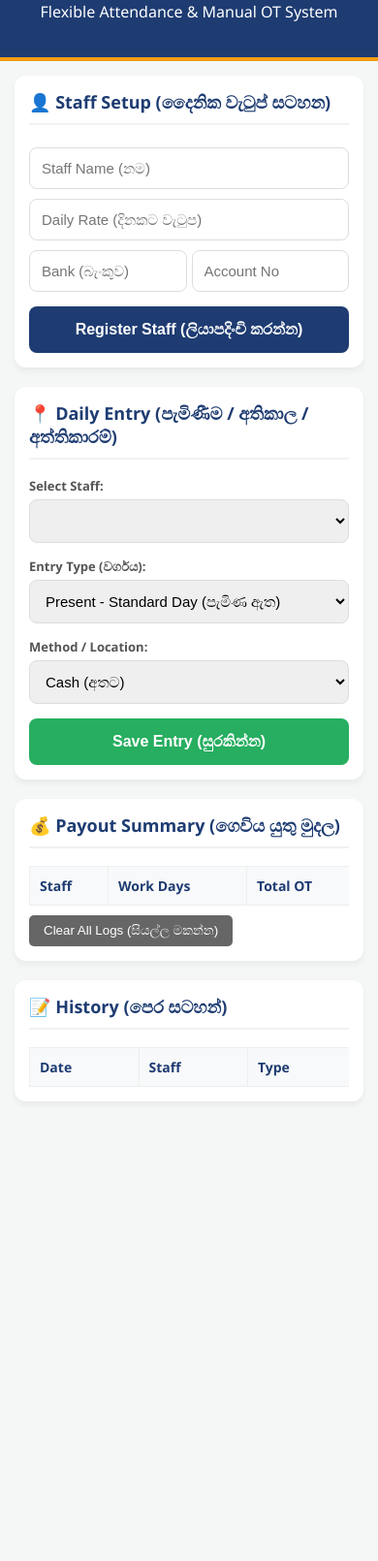
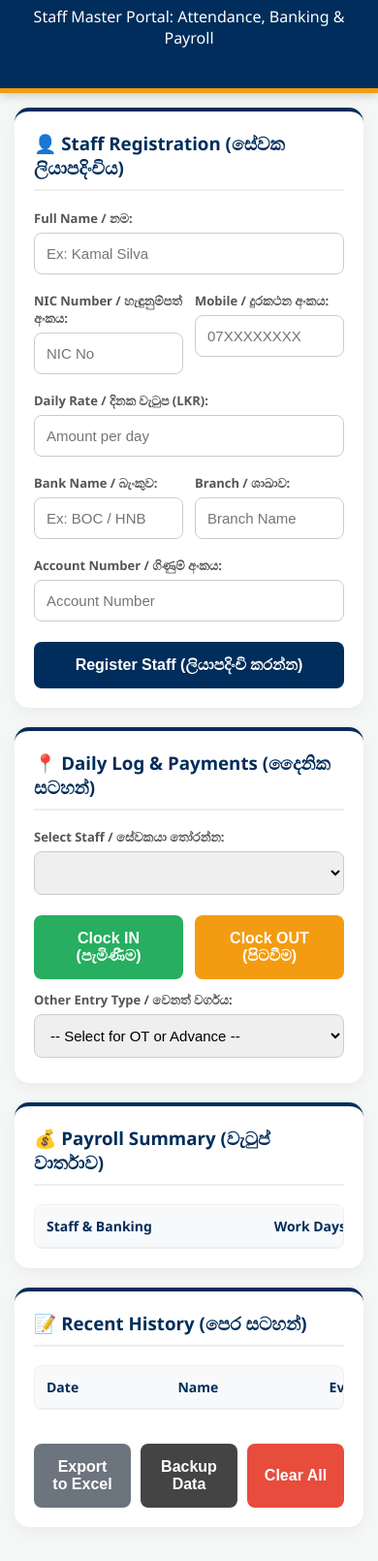
Before and after one commit to sijanmnm6/rc-aluminium-portal, a plain HTML site: page Index.html in a window 390 px wide. Shown: the part 148-1758 px from the top of the page at 97% size. Before the commit the page ends 1319 px from the top, so only its background shows below. Drawn offline with Linux system fonts and the light colour scheme.

Commit message:
Add files via upload

```diff
--- a/Index.html
+++ b/Index.html
@@ -3,179 +3,274 @@
 <head>
     <meta charset="UTF-8">
     <meta name="viewport" content="width=device-width, initial-scale=1.0">
-    <title>RC Aluminium - Flexible Payroll</title>
+    <title>RC Aluminium Pvt Ltd - Master Portal</title>
     <style>
-        :root { --primary: #1e3c72; --secondary: #f39c12; --success: #27ae60; --danger: #e74c3c; --bg: #f4f7f6; }
-        body { font-family: 'Segoe UI', Arial, sans-serif; background: var(--bg); margin: 0; padding: 0; }
-        .header { background: var(--primary); color: white; padding: 20px; text-align: center; border-bottom: 4px solid var(--secondary); }
-        .container { padding: 15px; max-width: 800px; margin: auto; }
-        .card { background: white; padding: 15px; border-radius: 12px; margin-bottom: 20px; box-shadow: 0 4px 6px rgba(0,0,0,0.05); }
-        h3 { margin-top: 0; color: var(--primary); border-bottom: 2px solid #f1f1f1; padding-bottom: 10px; font-size: 18px; }
+        :root { --primary: #002d5b; --secondary: #f39c12; --success: #27ae60; --danger: #e74c3c; --info: #3498db; --bg: #f4f7f6; }
+        body { font-family: 'Segoe UI', Arial, sans-serif; background: var(--bg); margin: 0; padding: 0; color: #333; }
+        .header { background: var(--primary); color: white; padding: 25px 15px; text-align: center; border-bottom: 5px solid var(--secondary); box-shadow: 0 2px 10px rgba(0,0,0,0.2); }
+        .container { padding: 15px; max-width: 1000px; margin: auto; }
+        .card { background: white; padding: 20px; border-radius: 15px; margin-bottom: 20px; box-shadow: 0 4px 15px rgba(0,0,0,0.05); border-top: 4px solid var(--primary); }
+        h3 { margin-top: 0; color: var(--primary); border-bottom: 2px solid #eee; padding-bottom: 10px; display: flex; justify-content: space-between; align-items: center; }
 
-        label { font-weight: bold; display: block; margin-top: 10px; font-size: 13px; color: #555; }
-        input, select { width: 100%; padding: 12px; margin: 5px 0; border: 1px solid #ddd; border-radius: 8px; font-size: 15px; box-sizing: border-box; }
+        .form-grid { display: grid; grid-template-columns: 1fr 1fr; gap: 12px; }
+        label { font-weight: bold; display: block; margin-top: 12px; font-size: 13px; color: #555; }
+        input, select { width: 100%; padding: 12px; margin: 6px 0; border: 1px solid #ccc; border-radius: 8px; font-size: 15px; box-sizing: border-box; transition: 0.3s; }
+        input:focus { border-color: var(--secondary); outline: none; background: #fffdf9; }
 
-        .btn-main { width: 100%; padding: 15px; border: none; border-radius: 8px; font-size: 16px; font-weight: bold; cursor: pointer; color: white; margin-top: 10px; }
-        .bg-blue { background: var(--primary); }
-        .bg-green { background: var(--success); }
-        .btn-del { background: var(--danger); padding: 5px 10px; width: auto; font-size: 12px; }
+        .btn { width: 100%; padding: 15px; margin-top: 15px; border: none; border-radius: 8px; font-size: 16px; font-weight: bold; cursor: pointer; color: white; transition: 0.2s; }
+        .btn-reg { background: var(--primary); }
+        .btn-in { background: var(--success); }
+        .btn-out { background: var(--secondary); }
+        .btn-save { background: var(--info); }
+        .btn-del { background: var(--danger); width: auto; padding: 5px 10px; font-size: 11px; margin: 0; }
+        .btn:active { transform: scale(0.98); }
 
-        .scroll { overflow-x: auto; margin-top: 10px; }
-        table { width: 100%; border-collapse: collapse; min-width: 600px; background: white; }
-        th, td { border: 1px solid #eee; padding: 10px; text-align: left; font-size: 14px; }
-        th { background: #f8f9fa; color: var(--primary); }
-        .bank-info { font-size: 11px; color: #2980b9; background: #e8f4fd; padding: 3px 6px; border-radius: 4px; display: inline-block; }
+        .scroll { overflow-x: auto; margin-top: 15px; border-radius: 8px; border: 1px solid #eee; }
+        table { width: 100%; border-collapse: collapse; min-width: 850px; background: white; }
+        th, td { border-bottom: 1px solid #eee; padding: 12px; text-align: left; font-size: 14px; }
+        th { background: #f8f9fa; color: var(--primary); font-weight: bold; }
+        tr:hover { background: #fdfdfd; }
+
+        .bank-info { font-size: 11px; color: #2980b9; background: #e8f4fd; padding: 6px; border-radius: 6px; margin-top: 6px; border-left: 3px solid var(--info); }
+        .badge { padding: 4px 8px; border-radius: 5px; font-size: 11px; font-weight: bold; text-transform: uppercase; }
+        .bg-in { background: #d4edda; color: #155724; }
+        .bg-out { background: #fff3cd; color: #856404; }
+        .footer-btns { display: flex; gap: 10px; margin-top: 20px; }
     </style>
 </head>
 <body>
 
 <div class="header">
     <h1>RC ALUMINIUM PVT LTD</h1>
-    <p>Flexible Attendance & Manual OT System</p>
+    <p>Staff Master Portal: Attendance, Banking & Payroll</p>
 </div>
 
 <div class="container">
 
     <div class="card">
-        <h3>👤 Staff Setup (දෛනික වැටුප් සටහන)</h3>
-        <input type="text" id="staffName" placeholder="Staff Name (නම)">
-        <input type="number" id="dailyRate" placeholder="Daily Rate (දිනකට වැටුප)">
-        <div style="display: flex; gap: 5px;">
-            <input type="text" id="bankName" placeholder="Bank (බැංකුව)">
-            <input type="text" id="accNumber" placeholder="Account No">
+        <h3>👤 Staff Registration (සේවක ලියාපදිංචිය)</h3>
+        <label>Full Name / නම:</label>
+        <input type="text" id="name" placeholder="Ex: Kamal Silva">
+
+        <div class="form-grid">
+            <div>
+                <label>NIC Number / හැඳුනුම්පත් අංකය:</label>
+                <input type="text" id="nic" placeholder="NIC No">
+            </div>
+            <div>
+                <label>Mobile / දුරකථන අංකය:</label>
+                <input type="number" id="mobile" placeholder="07XXXXXXXX">
+            </div>
         </div>
-        <button class="btn-main bg-blue" onclick="addStaff()">Register Staff (ලියාපදිංචි කරන්න)</button>
+
+        <label>Daily Rate / දිනක වැටුප (LKR):</label>
+        <input type="number" id="rate" placeholder="Amount per day">
+
+        <div class="form-grid">
+            <div>
+                <label>Bank Name / බැංකුව:</label>
+                <input type="text" id="bank" placeholder="Ex: BOC / HNB">
+            </div>
+            <div>
+                <label>Branch / ශාඛාව:</label>
+                <input type="text" id="branch" placeholder="Branch Name">
+            </div>
+        </div>
+
+        <label>Account Number / ගිණුම් අංකය:</label>
+        <input type="text" id="acc" placeholder="Account Number">
+
+        <button class="btn btn-reg" onclick="addStaff()">Register Staff (ලියාපදිංචි කරන්න)</button>
     </div>
 
     <div class="card">
-        <h3>📍 Daily Entry (පැමිණීම / අතිකාල / අත්තිකාරම්)</h3>
-        <label>Select Staff:</label>
-        <select id="selectStaff"></select>
+        <h3>📍 Daily Log & Payments (දෛනික සටහන්)</h3>
+        <label>Select Staff / සේවකයා තෝරන්න:</label>
+        <select id="staffSelect"></select>
 
-        <label>Entry Type (වර්ගය):</label>
-        <select id="entryType" onchange="toggleInputs()">
-            <option value="P">Present - Standard Day (පැමිණ ඇත)</option>
-            <option value="OT">Overtime - Manual Amount (අතිකාල දීමනා)</option>
-            <option value="ADV">Advance / Hand-over (අත්තිකාරම්)</option>
+        <div class="form-grid">
+            <button class="btn btn-in" onclick="punch('IN')">Clock IN (පැමිණීම)</button>
+            <button class="btn btn-out" onclick="punch('OUT')">Clock OUT (පිටවීම)</button>
+        </div>
+
+        <label>Other Entry Type / වෙනත් වර්ගය:</label>
+        <select id="logType" onchange="toggleVal()">
+            <option value="">-- Select for OT or Advance --</option>
+            <option value="OT">Manual OT (අතිකාල දීමනා)</option>
+            <option value="ADV">Advance (අත්තිකාරම්)</option>
         </select>
 
-        <div id="amountDiv" style="display:none;">
-            <label id="amtLabel">Amount / මුදල:</label>
-            <input type="number" id="entryValue" value="0">
+        <div id="valDiv" style="display:none;">
+            <label>Amount / මුදල:</label>
+            <input type="number" id="logVal" value="0">
+            <button class="btn btn-save" onclick="saveManualEntry()">Save OT/Advance (සුරකින්න)</button>
         </div>
-
-        <label>Method / Location:</label>
-        <select id="payMethod">
-            <option value="Cash">Cash (අතට)</option>
-            <option value="Bank">Bank Deposit (බැංකුවට)</option>
-            <option value="Workshop">Workshop (වැඩපොළ)</option>
-            <option value="Site">Site (වැඩබිම)</option>
-        </select>
-
-        <button class="btn-main bg-green" onclick="saveEntry()">Save Entry (සුරකින්න)</button>
     </div>
 
     <div class="card">
-        <h3>💰 Payout Summary (ගෙවිය යුතු මුදල)</h3>
-        <div class="scroll" id="summaryArea"></div>
-        <button style="background:#666; width:auto; padding:8px 15px; color:white; border-radius:5px; margin-top:10px; border:none;" onclick="clearLogs()">Clear All Logs (සියල්ල මකන්න)</button>
+        <h3>💰 Payroll Summary (වැටුප් වාර්තාව)</h3>
+        <div class="scroll" id="payoutArea"></div>
     </div>
 
     <div class="card">
-        <h3>📝 History (පෙර සටහන්)</h3>
+        <h3>📝 Recent History (පෙර සටහන්)</h3>
         <div class="scroll" id="historyArea"></div>
+
+        <div class="footer-btns">
+            <button class="btn" style="background:#6c757d;" onclick="exportCSV()">Export to Excel</button>
+            <button class="btn" style="background:#444;" onclick="backupData()">Backup Data</button>
+            <button class="btn" style="background:#e74c3c;" onclick="clearAll()">Clear All</button>
+        </div>
     </div>
 
 </div>
 
 <script>
-    let staff = JSON.parse(localStorage.getItem('rc_flex_staff')) || [];
-    let logs = JSON.parse(localStorage.getItem('rc_flex_logs')) || [];
+    let staff = JSON.parse(localStorage.getItem('rc_master_staff')) || [];
+    let logs = JSON.parse(localStorage.getItem('rc_master_logs')) || [];
 
-    function toggleInputs() {
-        const type = document.getElementById('entryType').value;
-        document.getElementById('amountDiv').style.display = (type === 'P') ? 'none' : 'block';
+    function toggleVal() {
+        const type = document.getElementById('logType').value;
+        document.getElementById('valDiv').style.display = (type === 'OT' || type === 'ADV') ? 'block' : 'none';
     }
 
     function addStaff() {
-        const name = document.getElementById('staffName').value;
-        const rate = document.getElementById('dailyRate').value;
-        const bank = document.getElementById('bankName').value;
-        const acc = document.getElementById('accNumber').value;
-        if(!name || !rate) return alert("Name and Daily Rate required!");
-        staff.push({ id: Date.now(), name, rate: parseFloat(rate), bank, acc });
-        updateData();
-        location.reload();
+        const data = {
+            id: Date.now(),
+            name: document.getElementById('name').value,
+            nic: document.getElementById('nic').value,
+            mobile: document.getElementById('mobile').value,
+            rate: parseFloat(document.getElementById('rate').value),
+            bank: document.getElementById('bank').value,
+            branch: document.getElementById('branch').value,
+            acc: document.getElementById('acc').value
+        };
+        if(!data.name || !data.rate) return alert("Please enter Name and Daily Rate!");
+        staff.push(data);
+        saveRefresh();
+        alert("Staff Registered!");
     }
 
-    function saveEntry() {
-        const staffId = document.getElementById('selectStaff').value;
-        if(!staffId) return alert("Select Staff!");
-        const type = document.getElementById('entryType').value;
-        const val = parseFloat(document.getElementById('entryValue').value) || 0;
-        const method = document.getElementById('payMethod').value;
-        const date = new Date().toLocaleDateString();
+    function punch(type) {
+        const sId = document.getElementById('staffSelect').value;
+        if(!sId) return alert("Select staff!");
+        const now = new Date();
+        logs.push({
+            logId: Date.now(),
+            sId: sId,
+            type: type,
+            val: 0,
+            date: now.toLocaleDateString(),
+            time: now.toLocaleTimeString([], {hour: '2-digit', minute:'2-digit'})
+        });
+        saveRefresh();
+        alert(type + " recorded!");
+    }
 
-        logs.push({ logId: Date.now(), staffId, type, val, method, date });
-        updateData();
-        alert("Saved!");
+    function saveManualEntry() {
+        const sId = document.getElementById('staffSelect').value;
+        const type = document.getElementById('logType').value;
+        const val = parseFloat(document.getElementById('logVal').value) || 0;
+        if(!sId || !type) return alert("Select staff and type!");
+
+        logs.push({
+            logId: Date.now(),
+            sId: sId,
+            type: type,
+            val: val,
+            date: new Date().toLocaleDateString(),
+            time: new Date().toLocaleTimeString()
+        });
+        saveRefresh();
+        alert("Record Saved!");
     }
 
     function deleteLog(id) {
         if(confirm("Remove this entry?")) {
             logs = logs.filter(l => l.logId !== id);
-            updateData();
+            saveRefresh();
         }
     }
 
-    function clearLogs() {
-        if(confirm("This will clear all attendance and payment history. Continue?")) {
-            logs = [];
-            updateData();
+    function saveRefresh() {
+        localStorage.setItem('rc_master_staff', JSON.stringify(staff));
+        localStorage.setItem('rc_master_logs', JSON.stringify(logs));
+        render();
+    }
+
+    function render() {
+        const select = document.getElementById('staffSelect');
+        select.innerHTML = staff.map(s => `<option value="${s.id}">${s.name}</option>`).join('');
+
+        // Payout Summary
+        let pTable = `<table><tr><th>Staff & Banking</th><th>Work Days</th><th>Total OT</th><th>Advances</th><th>Net Pay</th></tr>`;
+        staff.forEach(s => {
+            const sLogs = logs.filter(l => l.sId == s.id);
+            const days = sLogs.filter(l => l.type === 'IN').length;
+            const ot = sLogs.filter(l => l.type === 'OT').reduce((a,b) => a + b.val, 0);
+            const adv = sLogs.filter(l => l.type === 'ADV').reduce((a,b) => a + b.val, 0);
+            const net = (days * s.rate) + ot - adv;
+
+            pTable += `<tr>
+                <td><b>${s.name}</b><br><small>NIC: ${s.nic}</small>
+                    <div class="bank-info">${s.bank} (${s.branch})<br>Acc: ${s.acc}</div>
+                </td>
+                <td>${days} days</td>
+                <td style="color:green">+${ot.toLocaleString()}</td>
+                <td style="color:red">-${adv.toLocaleString()}</td>
+                <td><b style="font-size:16px">${net.toLocaleString()}</b></td>
+            </tr>`;
+        });
+        document.getElementById('payoutArea').innerHTML = pTable + `</table>`;
+
+        // History
+        let hTable = `<table><tr><th>Date</th><th>Name</th><th>Event</th><th>Time/Value</th><th>Action</th></tr>`;
+        logs.slice().reverse().slice(0, 15).forEach(l => {
+            const s = staff.find(st => st.id == l.sId);
+            const displayVal = (l.type === 'OT' || l.type === 'ADV') ? 'Rs.' + l.val : l.time;
+            hTable += `<tr>
+                <td>${l.date}</td>
+                <td>${s ? s.name : 'Unknown'}</td>
+                <td><span class="badge ${l.type === 'IN' ? 'bg-in' : 'bg-out'}">${l.type}</span></td>
+                <td>${displayVal}</td>
+                <td><button class="btn-del" onclick="deleteLog(${l.logId})">Remove</button></td>
+            </tr>`;
+        });
+        document.getElementById('historyArea').innerHTML = hTable + `</table>`;
+    }
+
+    function exportCSV() {
+        let csv = "Date,Staff Name,Event,Value/Time\n";
+        logs.forEach(l => {
+            const s = staff.find(st => st.id == l.sId);
+            csv += `${l.date},${s ? s.name : ''},${l.type},${l.type === 'OT' || l.type === 'ADV' ? l.val : l.time}\n`;
+        });
+        const blob = new Blob([csv], { type: 'text/csv' });
+        const url = window.URL.createObjectURL(blob);
+        const a = document.createElement('a');
+        a.href = url;
+        a.download = 'RC_Aluminium_Staff_Report.csv';
+        a.click();
+    }
+
+    function backupData() {
+        const data = JSON.stringify({ staff, logs });
+        const blob = new Blob([data], { type: 'application/json' });
+        const url = window.URL.createObjectURL(blob);
+        const a = document.createElement('a');
+        a.href = url;
+        a.download = 'RC_Backup_' + new Date().toLocaleDateString() + '.json';
+        a.click();
+    }
+
+    function clearAll() {
+        if(confirm("DANGER: This will delete ALL records forever. Are you sure?")) {
+            localStorage.clear();
+            location.reload();
         }
     }
 
-    function updateData() {
-        localStorage.setItem('rc_flex_staff', JSON.stringify(staff));
-        localStorage.setItem('rc_flex_logs', JSON.stringify(logs));
-        renderUI();
-    }
-
-    function renderUI() {
-        const select = document.getElementById('selectStaff');
-        select.innerHTML = staff.map(s => `<option value="${s.id}">${s.name}</option>`).join('');
-
-        // Summary Calculation
-        let sumHtml = `<table><tr><th>Staff</th><th>Work Days</th><th>Total OT</th><th>Advances</th><th>Total Pay</th></tr>`;
-        staff.forEach(s => {
-            const sLogs = logs.filter(l => l.staffId == s.id);
-            const daysCount = sLogs.filter(l => l.type === 'P').length;
-            const totalOT = sLogs.filter(l => l.type === 'OT').reduce((a, b) => a + b.val, 0);
-            const totalAdv = sLogs.filter(l => l.type === 'ADV').reduce((a, b) => a + b.val, 0);
-
-            const netPay = (daysCount * s.rate) + totalOT - totalAdv;
-
-            sumHtml += `<tr>
-                <td><b>${s.name}</b><br><span class="bank-info">${s.bank || 'No Bank'} - ${s.acc || ''}</span></td>
-                <td>${daysCount} (×${s.rate})</td>
-                <td style="color:green">+${totalOT}</td>
-                <td style="color:red">-${totalAdv}</td>
-                <td><b style="font-size:16px">${netPay.toLocaleString()}</b></td>
-            </tr>`;
-        });
-        document.getElementById('summaryArea').innerHTML = sumHtml + `</table>`;
-
-        // History
-        let histHtml = `<table><tr><th>Date</th><th>Staff</th><th>Type</th><th>Value</th><th>Action</th></tr>`;
-        logs.slice().reverse().slice(0, 10).forEach(l => {
-            const sn = staff.find(st => st.id == l.staffId)?.name || 'Unknown';
-            histHtml += `<tr><td>${l.date}</td><td>${sn}</td><td>${l.type}</td><td>${l.val || '-'}</td>
-            <td><button class="btn-del" onclick="deleteLog(${l.logId})">Remove</button></td></tr>`;
-        });
-        document.getElementById('historyArea').innerHTML = histHtml + `</table>`;
-    }
-
-    renderUI();
+    render();
 </script>
 </body>
 </html>
```
